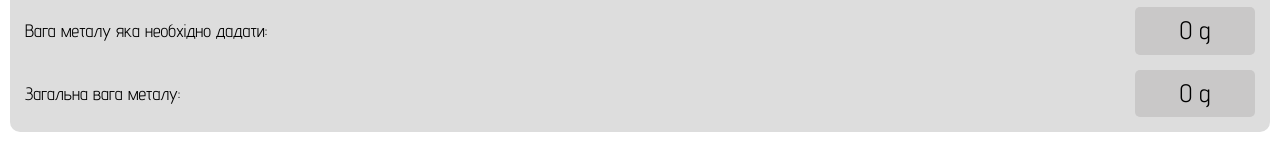
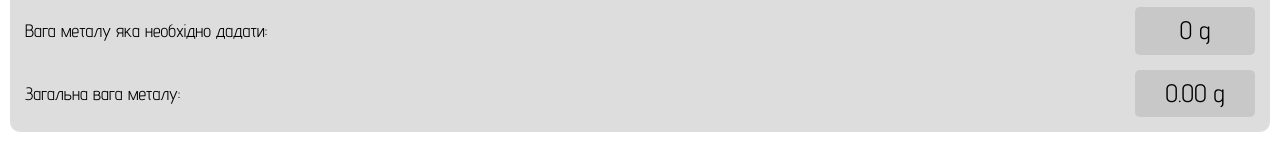
Before and after one commit to UrbanskyiAlex/jewelry_assistant, a React (Create React App) app: page / in a window 1280 px wide. Shown: the part 323-490 px from the top of the page. Built offline with nearby package versions, Linux system fonts and the light colour scheme.

Commit message:
fix total value

```diff
--- a/src/pages/CaratCalculator/CaratCalculator.jsx
+++ b/src/pages/CaratCalculator/CaratCalculator.jsx
@@ -83,8 +83,10 @@ function CaratCalculator() {
       <div className="total-holder">
         <div className="total-holder__title">Загальна вага металу:</div>
         <div className="total-holder__value">
-          {Math.floor(totalWeight * 100) / 100 +
-            Math.floor(currentMetalWeight * 100) / 100}{" "}
+          {(
+            Math.floor(totalWeight * 100) / 100 +
+            Number(currentMetalWeight)
+          ).toFixed(2)}{" "}
           g
         </div>
       </div>
```
